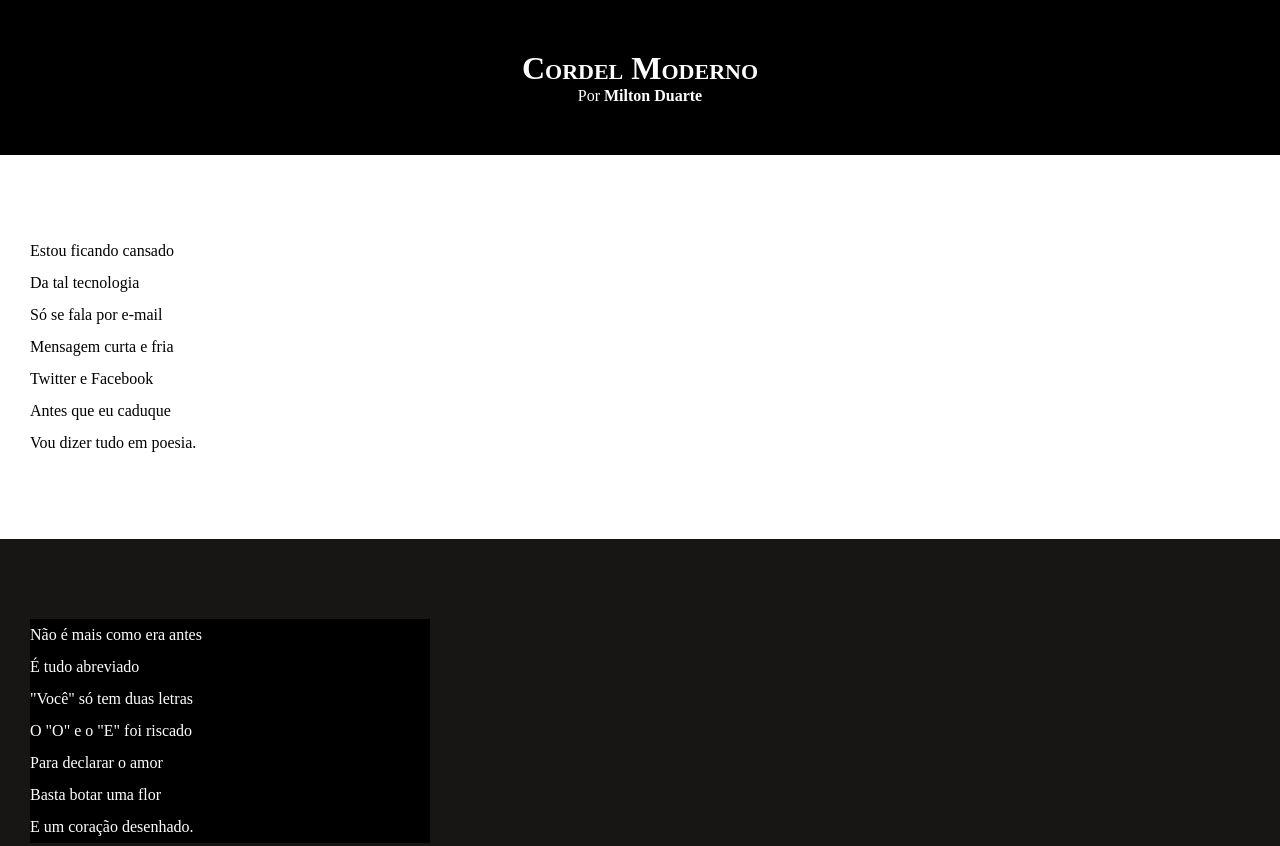
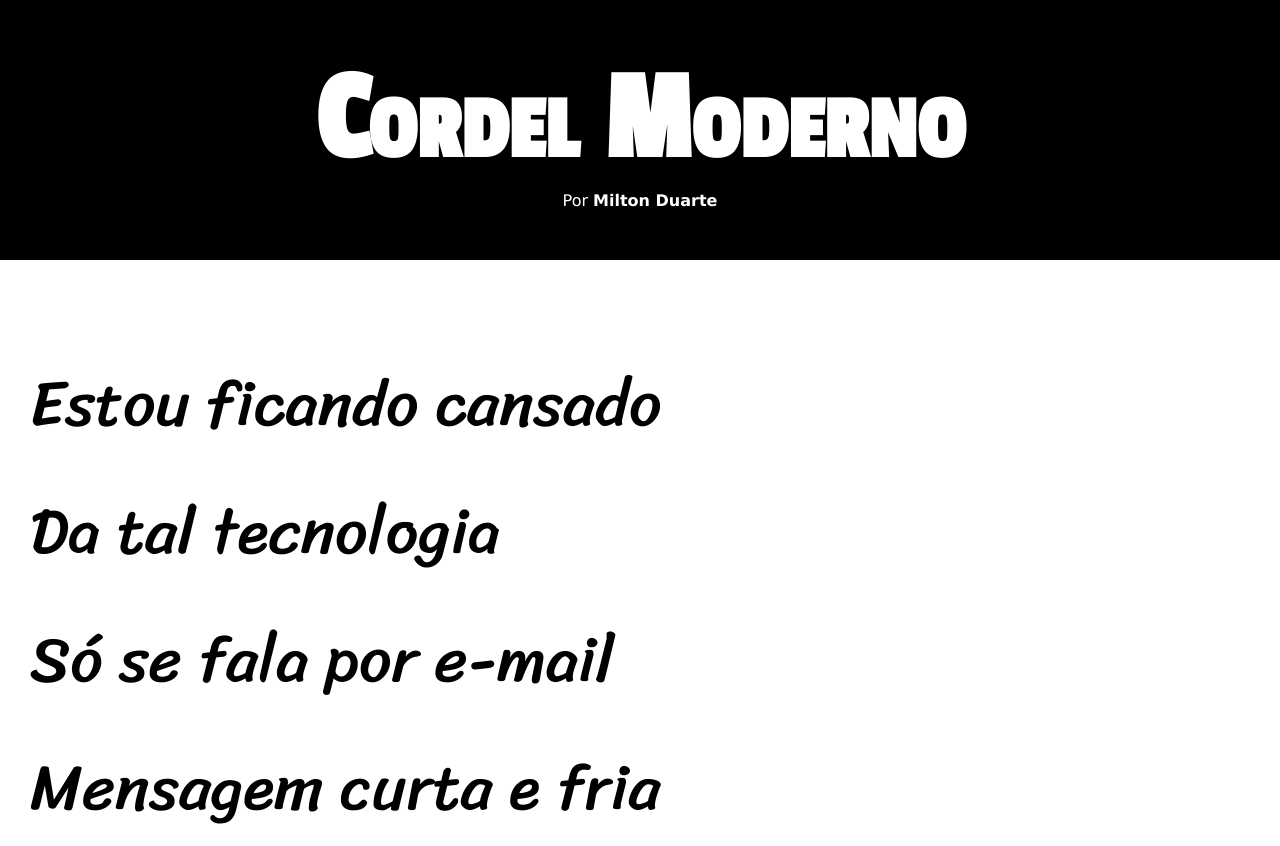
Before and after one commit to Urassamx7/cordel, a plain HTML site: page pacote-d012/index.html in a window 1280 px wide. Shown: the top 846 px of the page. Drawn offline with Linux system fonts and the light colour scheme.

Commit message:
Update cordel.css

```diff
--- a/pacote-d012/cordel.css
+++ b/pacote-d012/cordel.css
@@ -1,25 +1,36 @@
 @charset "UTF-8";
+@import url('https://fonts.googleapis.com/css2?family=Sriracha&display=swap');
+@import url('https://fonts.googleapis.com/css2?family=Passion+One&display=swap');
 
 *{
 margin: 0px;
 padding: 0px;
+font-size: 1em;
 }
-
+:root{
+    --fonte1: Verdana, Geneva, Tahoma, sans-serif;
+    --fonte2: 'Passion One', cursive;
+    --fonte3: 'Sriracha', cursive;
+}
 html,body{
+    font-family: var(--fonte1);
 min-height: 100vh;
 background-color: darkgray;
 
 }
 
 header{
+
+
     background-color: black;
     color: white;
     text-align: center;
 }
 header > h1{
-
+    font-family: var(--fonte2);
     padding-top: 50px;
     font-variant: small-caps;
+    font-size: 10vw;
 }
 header > p{
     padding-bottom: 50px
@@ -34,15 +45,18 @@ text-decoration: underline;
 }
 
 section{
+    font-family: var(--fonte3);
     padding-top: 10vh;
     padding-bottom: 10vh;
     line-height: 2em;
     padding-left: 30px;
+    font-size: 5vw;
 
 }
 
 section.imagem >p{
-    width: 400px;
+    padding: 5px;
+    display: inline-block;
     background-color: black;
 }
 section.normal{
```
